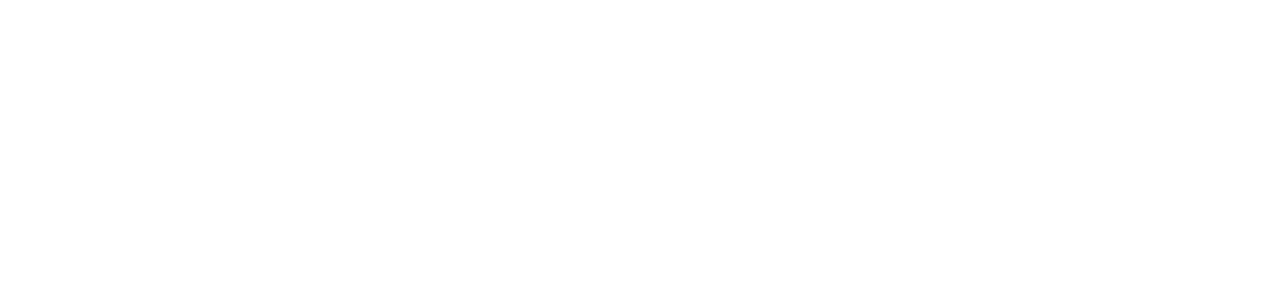
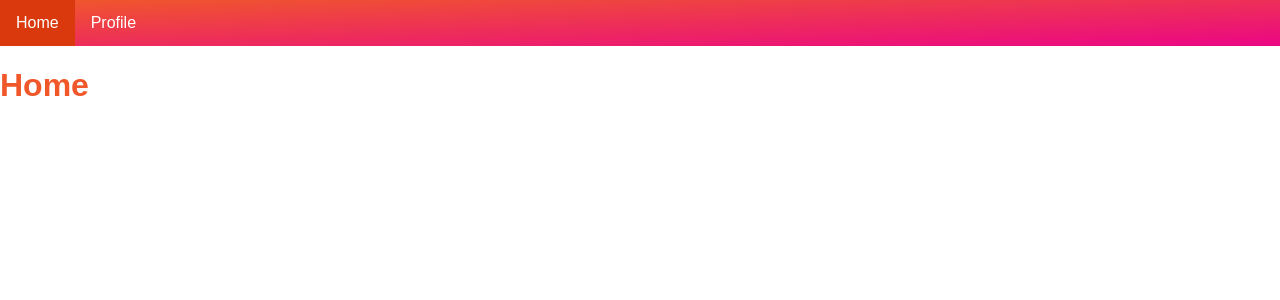
Before and after one commit to avoltis/React-Auth0, a React (Create React App) app: page / in a window 1280 px wide. Shown: the top 300 px of the page. Built offline with nearby package versions, Linux system fonts and the light colour scheme.

Commit message:
nav routing and styles

```diff
--- a/src/App.js
+++ b/src/App.js
@@ -1,11 +1,17 @@
 import React, { Component } from 'react';
+import { Route } from 'react-router-dom';
+import Home from './Home';
+import Profile from './Profile';
+import Nav from './Nav';
 
 class App extends Component {
   render() {
     return (
-      <div className="App">
-
-      </div>
+      <React.Fragment>
+        <Nav />
+        <Route path="/" exact component={Home} />
+        <Route path="/profile" exact component={Profile} />
+      </React.Fragment>
     );
   }
 }
--- /dev/null
+++ b/src/Nav.js
@@ -0,0 +1,17 @@
+import React, { Component } from 'react';
+import { Link } from 'react-router-dom';
+
+class Nav extends Component {
+    render() {
+        return (
+            <nav>
+                <ul>
+                    <li><Link to="/">Home</Link></li>
+                    <li><Link to="/profile">Profile</Link></li>
+                </ul>
+            </nav>
+        );
+    }
+}
+
+export default Nav;
--- a/src/index.css
+++ b/src/index.css
@@ -1,14 +1,53 @@
 body {
   margin: 0;
   padding: 0;
-  font-family: -apple-system, BlinkMacSystemFont, "Segoe UI", "Roboto", "Oxygen",
-    "Ubuntu", "Cantarell", "Fira Sans", "Droid Sans", "Helvetica Neue",
-    sans-serif;
-  -webkit-font-smoothing: antialiased;
-  -moz-osx-font-smoothing: grayscale;
+  font-family: sans-serif;
 }
 
-code {
-  font-family: source-code-pro, Menlo, Monaco, Consolas, "Courier New",
-    monospace;
+.body {
+  margin: 15px;
 }
+
+h1,
+h2,
+h3 {
+  color: #f0582a;
+}
+
+button {
+  margin: 5px;
+}
+
+ul.unstyled {
+  list-style-type: none;
+  margin: 0;
+  padding: 0;
+}
+
+nav ul {
+  list-style-type: none;
+  margin: 0;
+  padding: 0;
+  overflow: hidden;
+  background-image: linear-gradient(to bottom right, #f0582a, #eb0685);
+}
+
+nav li {
+  float: left;
+}
+
+nav li a {
+  display: block;
+  color: white;
+  text-align: center;
+  padding: 14px 16px;
+  text-decoration: none;
+}
+
+nav li a:hover {
+  background-color: #d9390d;
+}
+
+nav button {
+  margin-top: 13px;
+}
--- a/src/index.js
+++ b/src/index.js
@@ -2,9 +2,15 @@
 import ReactDOM from 'react-dom';
 import './index.css';
 import App from './App';
+import { BrowserRouter as Router, Route } from 'react-router-dom';
 import * as serviceWorker from './serviceWorker';
 
-ReactDOM.render(<App />, document.getElementById('root'));
+ReactDOM.render(
+    <Router>
+        <Route component={App} />
+    </Router>,
+    document.getElementById('root')
+);
 
 // If you want your app to work offline and load faster, you can change
 // unregister() to register() below. Note this comes with some pitfalls.
```
